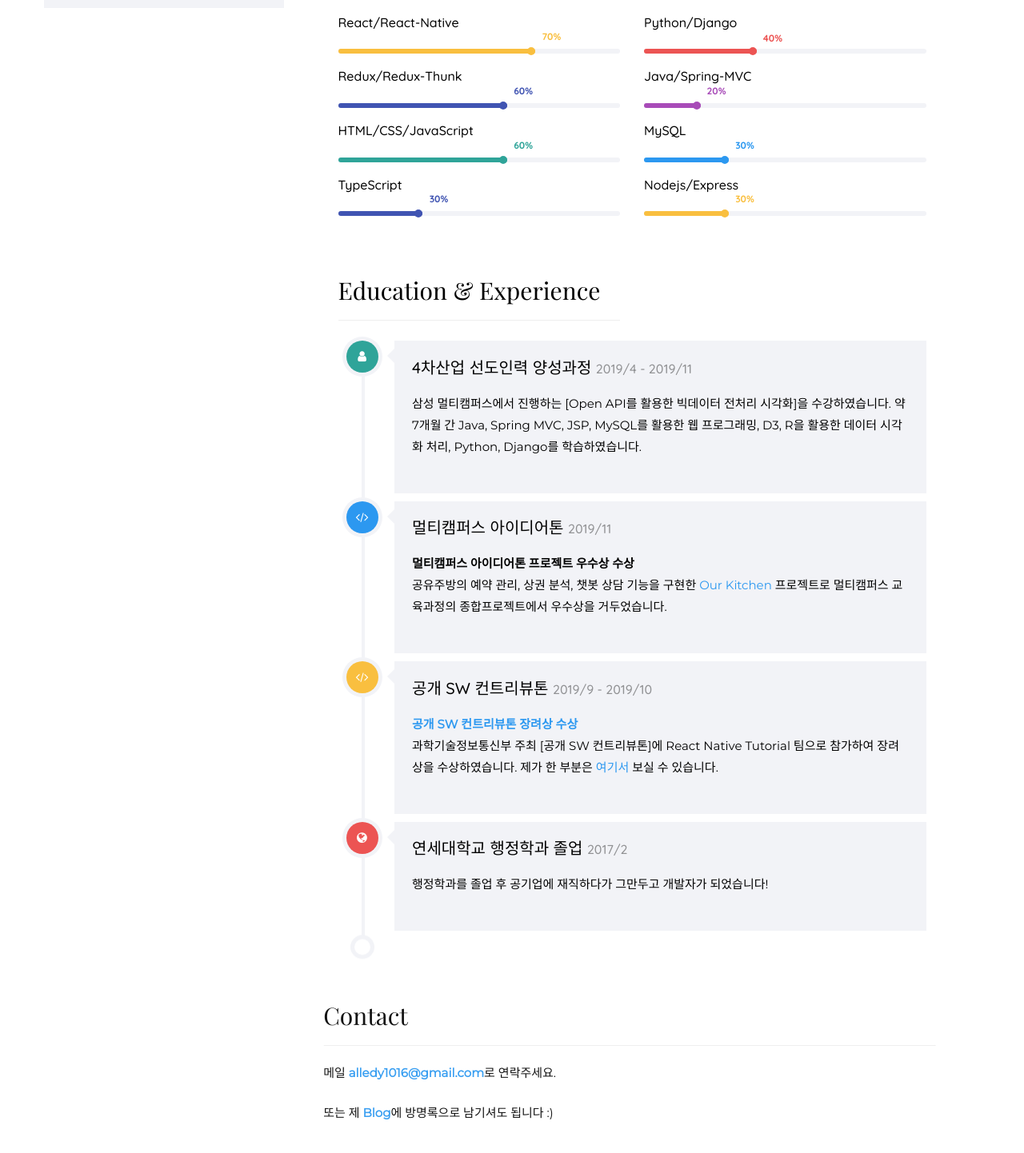
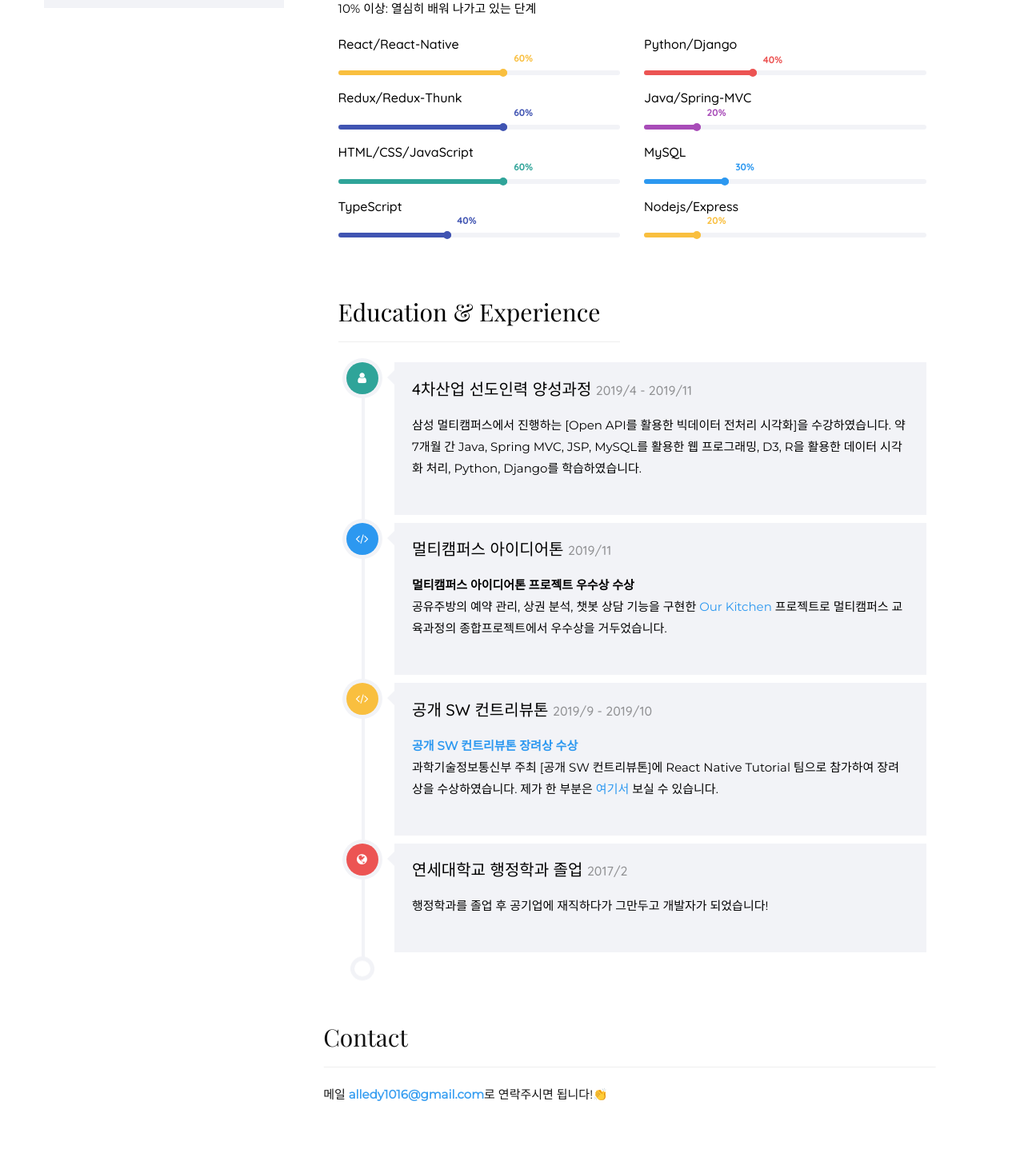
Before and after one commit to alledy/portfolio, a plain HTML site: page index.html in a window 1280 px wide. Shown: the part 790-2232 px from the top of the page at 80% size. After the commit the page ends 2210 px from the top, so only its background shows below. Drawn offline with nearby package versions, Linux system fonts and the light colour scheme; a web font is replaced by a local one.

Commit message:
Update some info

```diff
--- a/index.html
+++ b/index.html
@@ -128,7 +128,9 @@
 									<div class="col-md-12" style="margin-bottom: -30px">
 										<p style="margin-top: 20px;">안녕하세요! 저의 포트폴리오 사이트에 방문해주셔서 감사합니다 :) 개발 공부 로그는 <a
 												href="https://developer-alle.tistory.com" target="blank">여기</a>로 <i
-												class="fa fa-check"></i></p>
+												class="fa fa-check"></i><br>
+											(현재는 <a href="https://alledy.netlify.com" target="blank">새로운 블로그</a>👈로 이전
+											중입니다!)</p>
 									</div>
 								</div>
 							</div>
@@ -223,9 +225,9 @@
 								<div class="progress-wrap">
 									<h3 style="font-weight: 500;">React/React-Native</h3>
 									<div class="progress">
-										<div class="progress-bar color-3" role="progressbar" aria-valuenow="70"
-											aria-valuemin="0" aria-valuemax="100" style="width:70%">
-											<span>70%</span>
+										<div class="progress-bar color-3" role="progressbar" aria-valuenow="60"
+											aria-valuemin="0" aria-valuemax="100" style="width:60%">
+											<span>60%</span>
 										</div>
 									</div>
 								</div>
@@ -289,9 +291,9 @@
 								<div class="progress-wrap">
 									<h3 style="font-weight: 500;">TypeScript</h3>
 									<div class="progress">
-										<div class="progress-bar color-6" role="progressbar" aria-valuenow="30"
-											aria-valuemin="0" aria-valuemax="100" style="width:30%">
-											<span>30%</span>
+										<div class="progress-bar color-6" role="progressbar" aria-valuenow="40"
+											aria-valuemin="0" aria-valuemax="100" style="width:40%">
+											<span>40%</span>
 										</div>
 									</div>
 								</div>
@@ -300,9 +302,9 @@
 								<div class="progress-wrap">
 									<h3 style="font-weight: 500;">Nodejs/Express</h3>
 									<div class="progress">
-										<div class="progress-bar color-3" role="progressbar" aria-valuenow="30"
-											aria-valuemin="0" aria-valuemax="100" style="width:30%">
-											<span>30%</span>
+										<div class="progress-bar color-3" role="progressbar" aria-valuenow="20"
+											aria-valuemin="0" aria-valuemax="100" style="width:20%">
+											<span>20%</span>
 										</div>
 									</div>
 								</div>
@@ -354,9 +356,11 @@
 											<div class="timeline-label">
 												<h2><a href="#">멀티캠퍼스 아이디어톤</a> <span>2019/11</span>
 												</h2>
-												<p><strong>멀티캠퍼스 아이디어톤 프로젝트 우수상 수상</a></strong>
-													<br>공유주방의 예약 관리, 상권 분석, 챗봇 상담 기능을 구현한 <a href="https://github.com/alledy/our-kitchen">Our Kitchen</a> 프로젝트로 멀티캠퍼스 교육과정의 종합프로젝트에서 우수상을 거두었습니다.
-												<p></p>
+												<p><strong>멀티캠퍼스 아이디어톤 프로젝트 우수상 수상</strong>
+													<br>공유주방의 예약 관리, 상권 분석, 챗봇 상담 기능을 구현한 <a target="blank"
+														href="https://github.com/alledy/our-kitchen">Our Kitchen</a>
+													프로젝트로 멀티캠퍼스 교육과정의 종합프로젝트에서 우수상을 거두었습니다.
+													<p></p>
 											</div>
 										</div>
 									</article>
@@ -374,7 +378,7 @@
 															href="https://www.oss.kr/contributhon_notice/show/97fbde9f-3854-428d-b6ec-294002463148">공개
 															SW 컨트리뷰톤 장려상 수상</a></strong>
 													<br>과학기술정보통신부 주최 [공개 SW 컨트리뷰톤]에 React Native Tutorial 팀으로 참가하여 장려상을
-													수상하였습니다. 제가 한 부분은 <a
+													수상하였습니다. 제가 한 부분은 <a target="blank"
 														href="https://jeffgukang.github.io/react-native-tutorial/docs/debugging/ClickThePaintings-kr.html">여기서</a>
 													보실 수 있습니다.</p>
 												<p></p>
@@ -422,9 +426,7 @@
 									<hr>
 									<p>메일 <strong><a
 												href="mailto: alledy1016@gmail.com">alledy1016@gmail.com</a></strong>로
-										연락주세요.</p>
-									<p>또는 제 <strong><a href="http://developer-alle.tistory.com">Blog</a></strong>에 방명록으로
-										남기셔도 됩니다 :)</p>
+										연락주시면 됩니다!👏</p>
 								</div>
 							</div>
 						</div>
```
Also changed, not shown: 1 other file.
